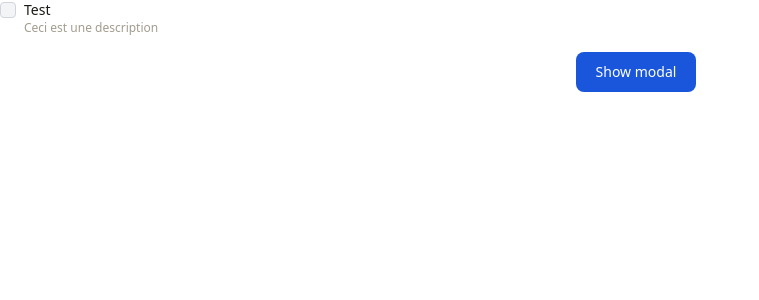
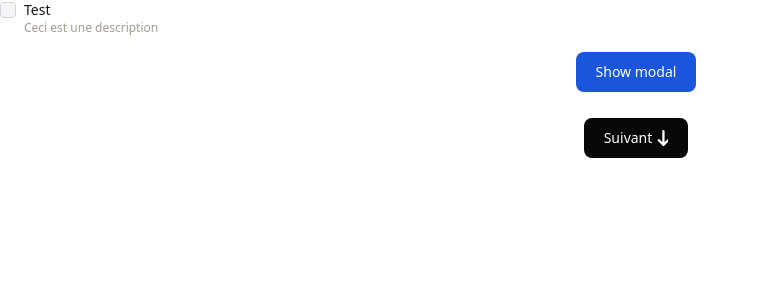
Before and after one commit to Dheliosis/TalkMe, a Nuxt app in the folder app/: page / in a window 1280 px wide. Shown: the top 300 px of the page, without its empty margins (0-759 px from the left). Built offline with nearby package versions, Linux system fonts and the light colour scheme.

Commit message:
button commit

```diff
--- a/app/app.vue
+++ b/app/app.vue
@@ -37,6 +37,10 @@ onMounted(() => {
       <button id="button" data-modal-toggle="modal" data-modal-target="modal" type="button"
         class="text-white bg-blue-700 hover:bg-blue-800 focus:ring-4 focus:ring-blue-300 font-medium rounded-lg text-sm px-5 py-2.5 mr-2 mb-2 dark:bg-blue-600 dark:hover:bg-blue-700 focus:outline-none dark:focus:ring-blue-800">Show
         modal</button>
+    </div>
+
+    <div class="flex justify-center p-4">
+      <Button></Button>
     </div>
 
     <div id="modal" tabindex="-1" aria-hidden="true"
--- /dev/null
+++ b/app/components/Button.vue
@@ -0,0 +1,22 @@
+<script setup>
+const props = defineProps({
+    action: {
+        type: String,
+        required: false,
+    }
+});
+const { action } = props;
+</script>
+
+<template>
+    <div class="flex">
+        <div class="flex items-center h-5">
+            <button type="button" class="text-white bg-[#050708] hover:bg-[#050708]/90 focus:ring-4 focus:outline-none focus:ring-[#050708]/50 font-medium rounded-lg text-sm px-5 py-2.5 text-center inline-flex items-center dark:focus:ring-[#050708]/50 dark:hover:bg-[#050708]/30 mr-2 mb-2">
+                Suivant
+                <svg class="w-4 h-4 text-white-800 dark:text-white" aria-hidden="true" xmlns="http://www.w3.org/2000/svg" fill="none" viewBox="-3 0 10 14">
+                    <path stroke="currentColor" stroke-linecap="round" stroke-linejoin="round" stroke-width="2" d="M5 1v12m0 0 4-4m-4 4L1 9"/>
+                </svg>
+            </button>
+        </div>
+    </div>
+</template>
```
Also changed, not shown: 1 other file (tests, documents, lock files or other folders).
